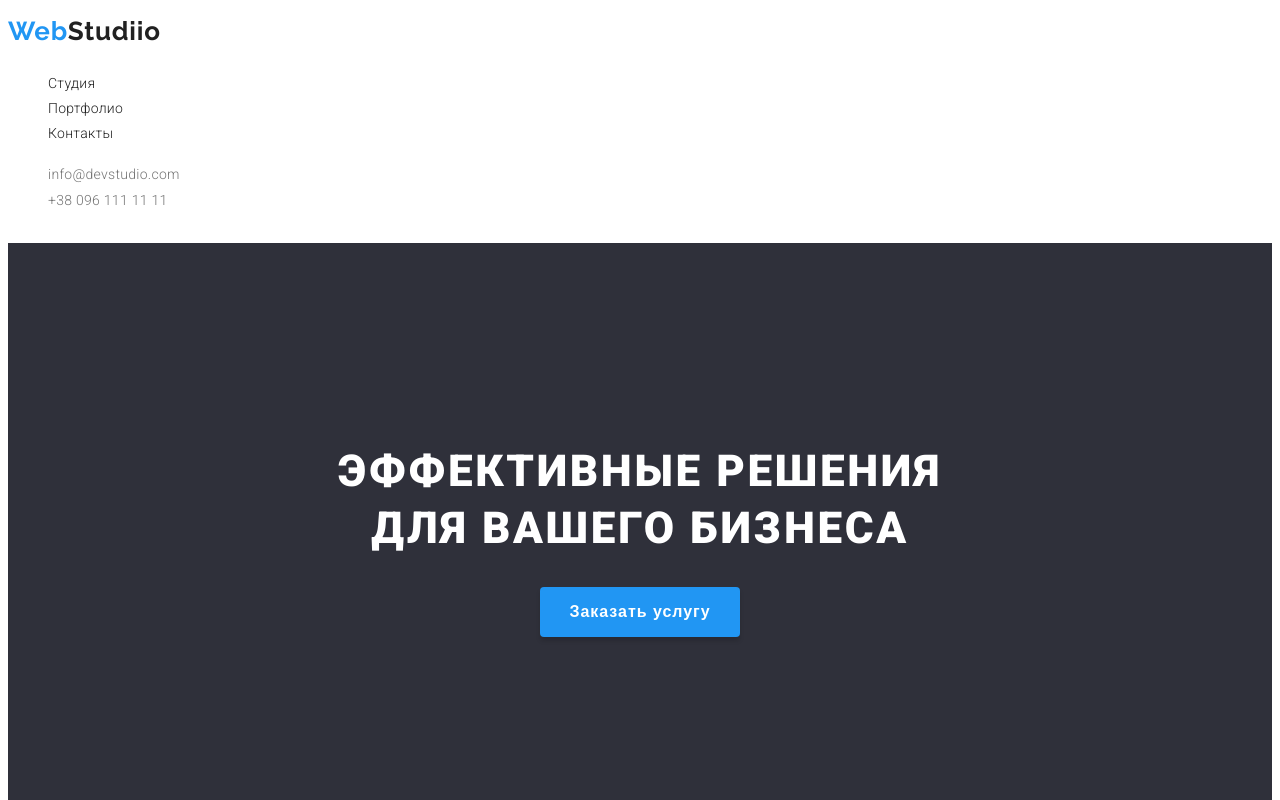
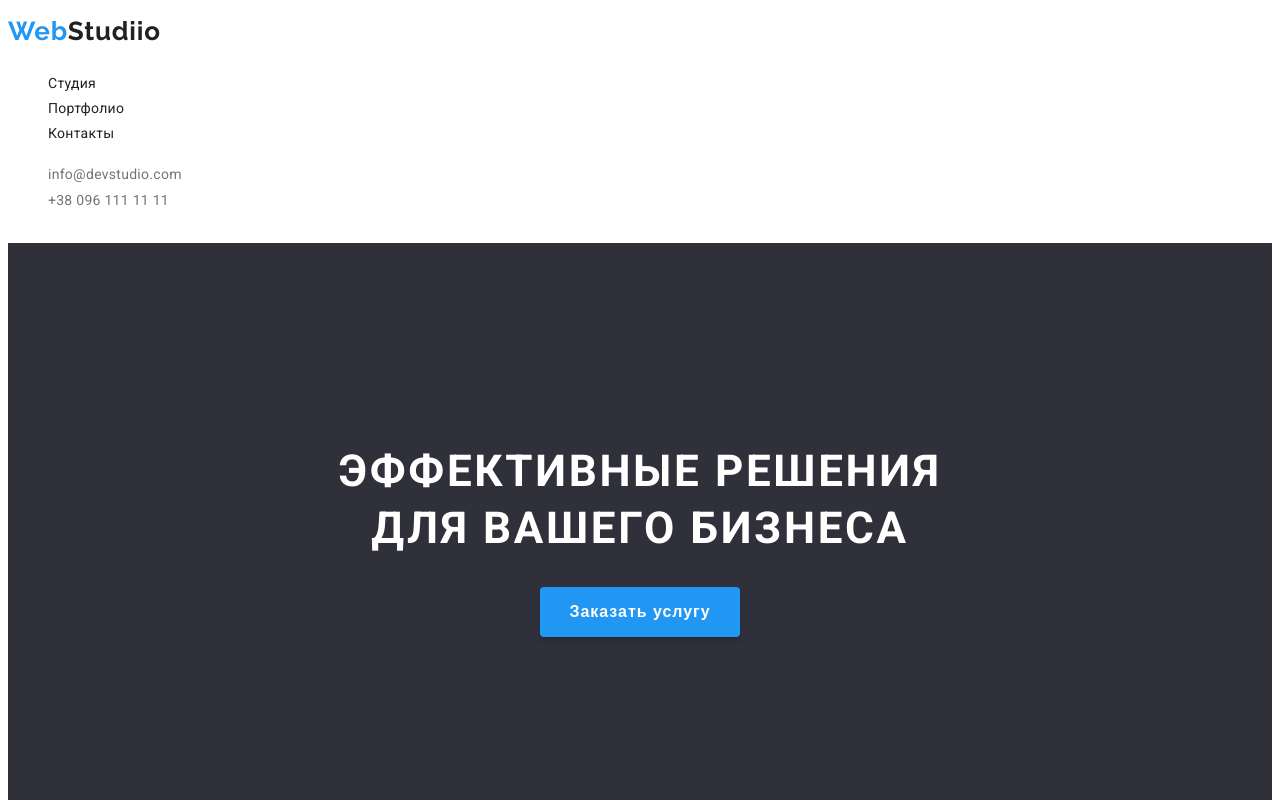
Before and after one commit to SlavikKlimov1988/goit-markup-hw-02, a website: page index.html in a window 1280 px wide. Shown: the top 800 px of the page. Drawn offline with Linux system fonts and the light colour scheme.

Commit message:
HW2.003
WERSION CHECK TOO RELIZ

```diff
--- a/css/styles.css
+++ b/css/styles.css
@@ -174,7 +174,6 @@ body {
 }
 /*--------footer---------*/
 .footer {
-  font-family: "Roboto", sans-serif;
   background-color: var(--color-bacground);
 }
 .footer__href {
@@ -195,9 +194,9 @@ body {
 }
 .footer__adress-list {
   list-style: none;
-  font-family: Roboto, sans-serif;
 }
 .footer__adress-ite-link {
+  font-family: "Roboto", sans-serif;
   font-size: 14px;
   line-height: 1.7;
   letter-spacing: 0.03em;
--- a/index.html
+++ b/index.html
@@ -5,7 +5,9 @@
     <meta http-equiv="X-UA-Compatible" content="IE=edge">
     <meta name="viewport" content="width=device-width, initial-scale=1.0">
     <title>Document</title>
-    <link href="https://fonts.googleapis.com/css2?family=Raleway:wght@700&family=Roboto:ital,wght@0,100;0,300;0,900;1,100;1,300;1,400;1,500&display=swap" rel="stylesheet">
+    <link rel="preconnect" href="https://fonts.googleapis.com">
+    <link rel="preconnect" href="https://fonts.gstatic.com" crossorigin>
+    <link href="https://fonts.googleapis.com/css2?family=Raleway:wght@700&family=Roboto:wght@300;400;700;900&display=swap" rel="stylesheet">
     <link rel="stylesheet" href="./css/styles.css">
 </head>
 <body>
```
Also changed, not shown: portfolio.html (+3 -1 lines).
